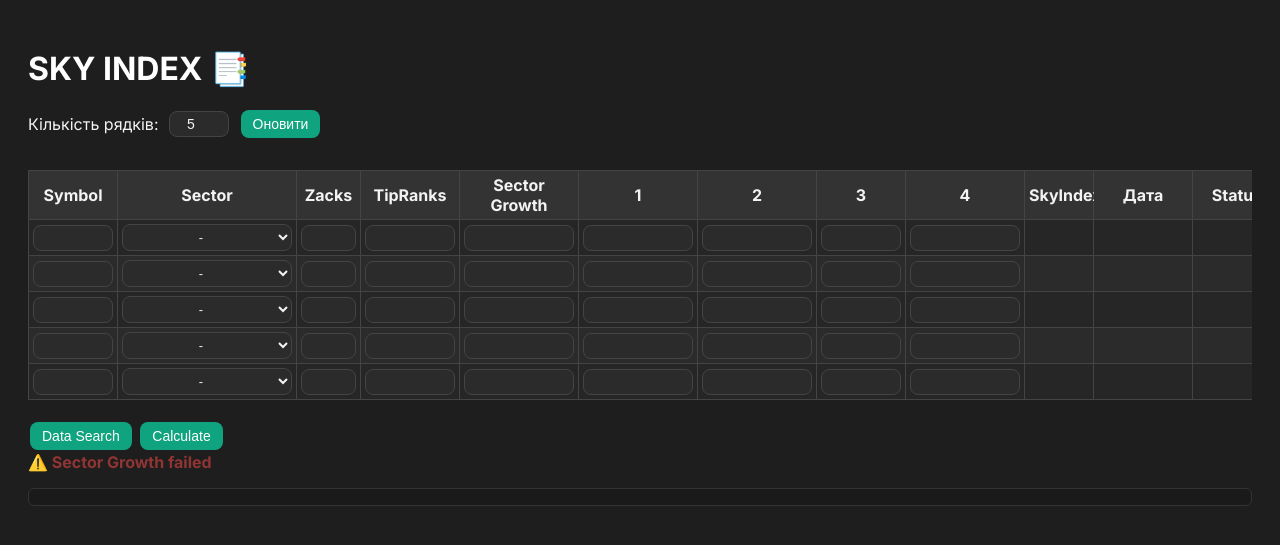
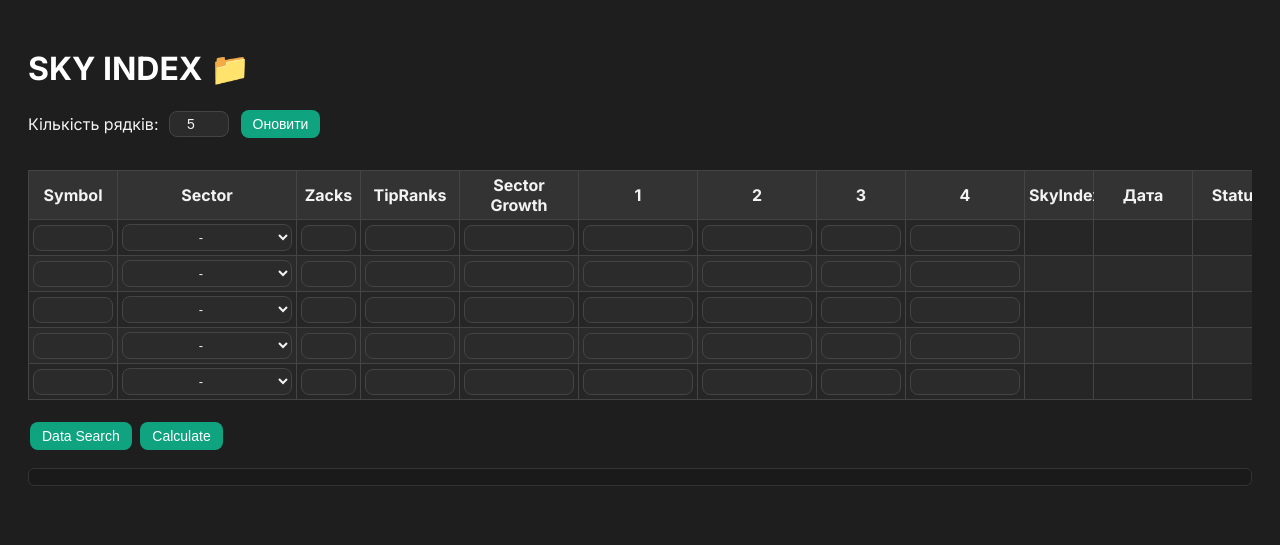
Before and after one commit to YuriiPoltavets/IndexSky, a Flask app: page / in a window 1280 px wide. Shown: the top 545 px of the page. Run offline with Flask 3, Linux system fonts and the light colour scheme.

Commit message:
Update index.html

```diff
--- a/templates/index.html
+++ b/templates/index.html
@@ -118,6 +118,8 @@
       outline: none;
     }
 
+    .row-ok {}
+    .row-error {}
 
     tr.row-ok input,
     tr.row-ok select {
@@ -166,6 +168,7 @@
 
     .status-success { background-color: #144f3c; }
     .status-error { background-color: #5a2a2a; }
+    .ok-blue { background-color: #203858; }
 
     select[data-status="error"], input[data-status="error"] {
       background-color: #512d2d;
@@ -209,7 +212,7 @@
   </style>
 </head>
 <body>
-  <h1>SKY INDEX 📑</h1>
+  <h1>SKY INDEX 📁</h1>
   <form method="POST">
     <div class="row-control">
       <label for="rows_count">Кількість рядків: </label>
@@ -277,13 +280,8 @@
     <br>
     <button name="action" value="data_search">Data Search</button>
     <button name="action" value="calculate">Calculate</button>
+  </form>
 
-    {% if sector_growth_loaded %}
-      <div class="status success">✅ Sector Growth loaded</div>
-    {% else %}
-      <div class="status error">⚠️ Sector Growth failed</div>
-    {% endif %}
-  </form>
   <div id="console-log"></div>
 
   <script type="module" src="{{ url_for('static', filename='js/main.js') }}"></script>
```
